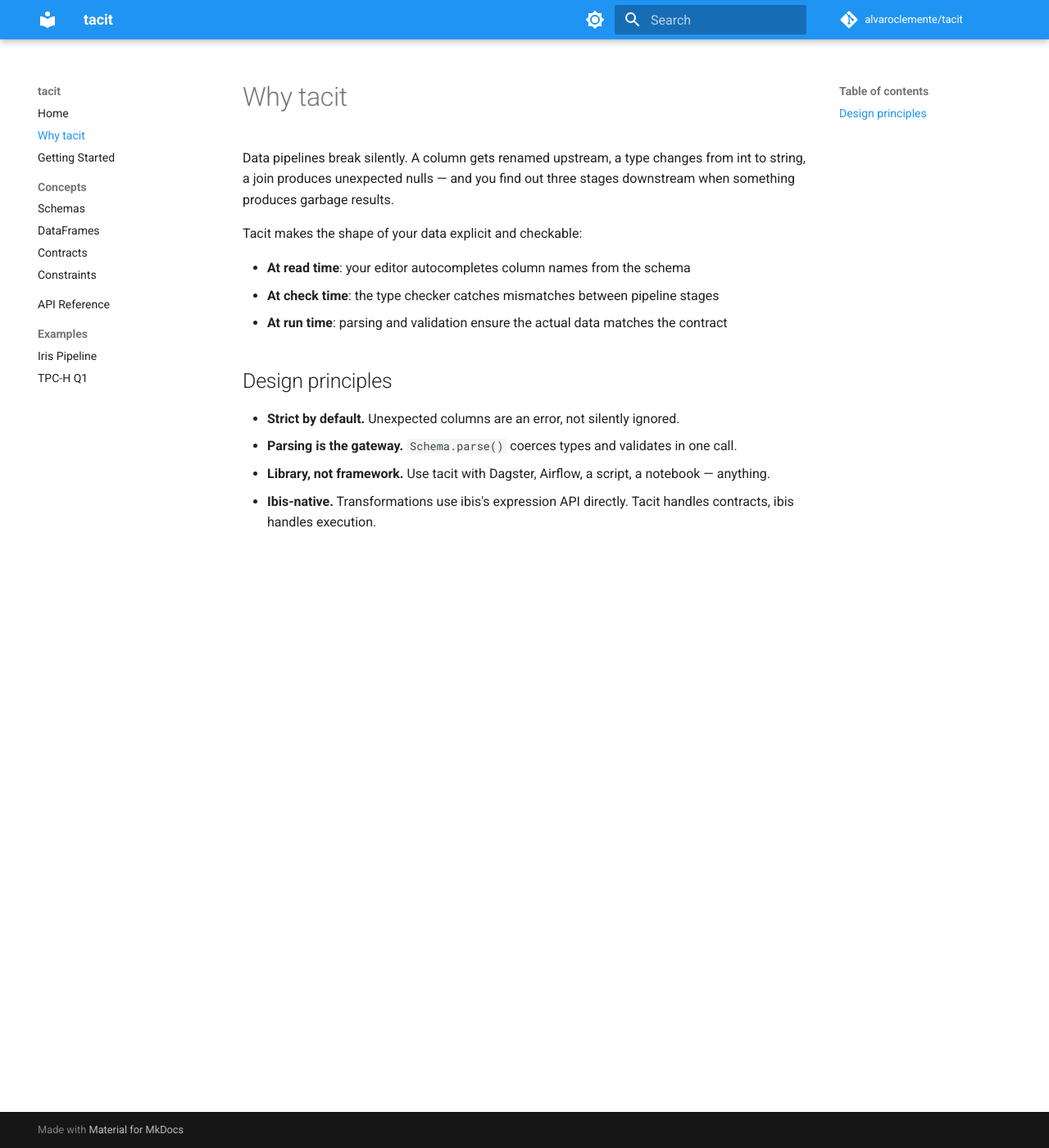
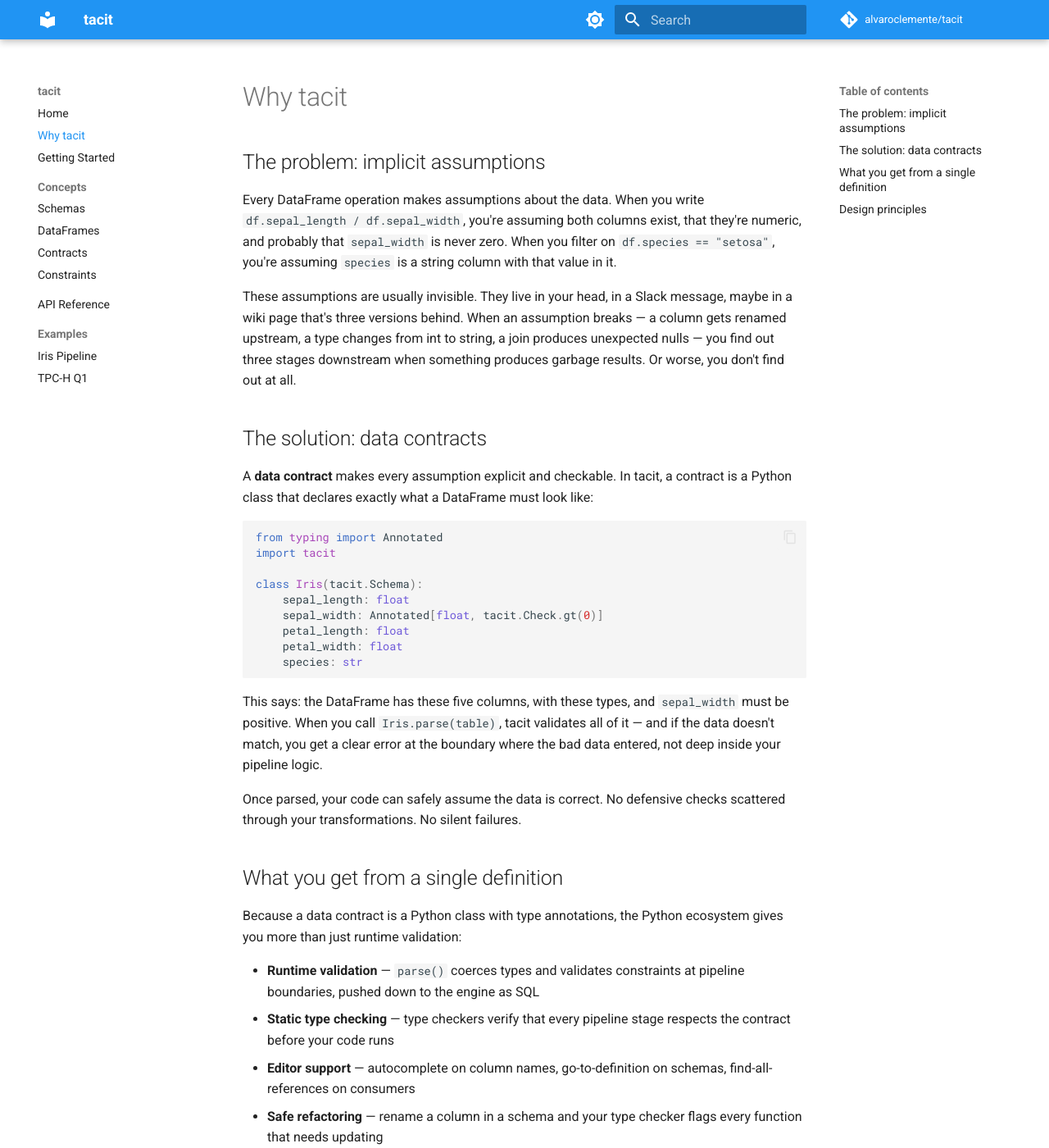
Before and after one commit to aclementev/tacit, an MkDocs documentation site: the page built from docs/why.md, in a window 1280 px wide and 1400 px high. Shown: the whole window at 82% size. Built offline with MkDocs 1.6.1 and Material for MkDocs 9.7.7, drawn with Linux system fonts in a browser that asks for light colours; comment, search, counter and statistics services are not loaded; some of the changed text lies outside the part shown.

Commit message:
docs: home page

````diff
--- a/docs/why.md
+++ b/docs/why.md
@@ -1,24 +1,70 @@
 # Why tacit
 
-<!-- TODO: flesh out with comparisons and philosophy -->
+## The problem: implicit assumptions
 
-Data pipelines break silently. A column gets renamed upstream, a type changes
-from int to string, a join produces unexpected nulls — and you find out three
-stages downstream when something produces garbage results.
+Every DataFrame operation makes assumptions about the data. When you write
+`df.sepal_length / df.sepal_width`, you're assuming both columns exist, that
+they're numeric, and probably that `sepal_width` is never zero. When you filter
+on `df.species == "setosa"`, you're assuming `species` is a string column with
+that value in it.
 
-Tacit makes the shape of your data explicit and checkable:
+These assumptions are usually invisible. They live in your head, in a Slack
+message, maybe in a wiki page that's three versions behind. When an assumption
+breaks — a column gets renamed upstream, a type changes from int to string, a
+join produces unexpected nulls — you find out three stages downstream when
+something produces garbage results. Or worse, you don't find out at all.
 
-- **At read time**: your editor autocompletes column names from the schema
-- **At check time**: the type checker catches mismatches between pipeline stages
-- **At run time**: parsing and validation ensure the actual data matches the
-  contract
+## The solution: data contracts
+
+A **data contract** makes every assumption explicit and checkable. In tacit,
+a contract is a Python class that declares exactly what a DataFrame must look
+like:
+
+```python
+from typing import Annotated
+import tacit
+
+class Iris(tacit.Schema):
+    sepal_length: float
+    sepal_width: Annotated[float, tacit.Check.gt(0)]
+    petal_length: float
+    petal_width: float
+    species: str
+```
+
+This says: the DataFrame has these five columns, with these types, and
+`sepal_width` must be positive. When you call `Iris.parse(table)`, tacit
+validates all of it — and if the data doesn't match, you get a clear error
+at the boundary where the bad data entered, not deep inside your pipeline
+logic.
+
+Once parsed, your code can safely assume the data is correct. No defensive
+checks scattered through your transformations. No silent failures.
+
+## What you get from a single definition
+
+Because a data contract is a Python class with type annotations, the Python
+ecosystem gives you more than just runtime validation:
+
+- **Runtime validation** — `parse()` coerces types and validates constraints
+  at pipeline boundaries, pushed down to the engine as SQL
+- **Static type checking** — type checkers verify that every pipeline stage
+  respects the contract before your code runs
+- **Editor support** — autocomplete on column names, go-to-definition on
+  schemas, find-all-references on consumers
+- **Safe refactoring** — rename a column in a schema and your type checker
+  flags every function that needs updating
+- **AI-agent friendliness** — agents read the schema, generate code that
+  satisfies it, and the type checker verifies correctness offline
 
 ## Design principles
 
 - **Strict by default.** Unexpected columns are an error, not silently ignored.
+  You can opt into loose mode when you need it.
 - **Parsing is the gateway.** `Schema.parse()` coerces types and validates in
-  one call.
+  one call. No separate coercion step.
 - **Library, not framework.** Use tacit with Dagster, Airflow, a script, a
-  notebook — anything.
+  notebook — anything. It provides tools for writing type-safe transformations,
+  not an execution environment.
 - **Ibis-native.** Transformations use ibis's expression API directly. Tacit
   handles contracts, ibis handles execution.
--- a/mkdocs.yml
+++ b/mkdocs.yml
@@ -3,6 +3,9 @@ site_description: Pydantic-style schemas for data pipelines, built on ibis.
 site_url: https://alvaroclemente.github.io/tacit/
 repo_url: https://github.com/alvaroclemente/tacit
 repo_name: alvaroclemente/tacit
+watch:
+  - docs/
+  - src/
 
 theme:
   name: material
````
Also changed, not shown: docs/index.md (+47 -8 lines), 1 other file.
